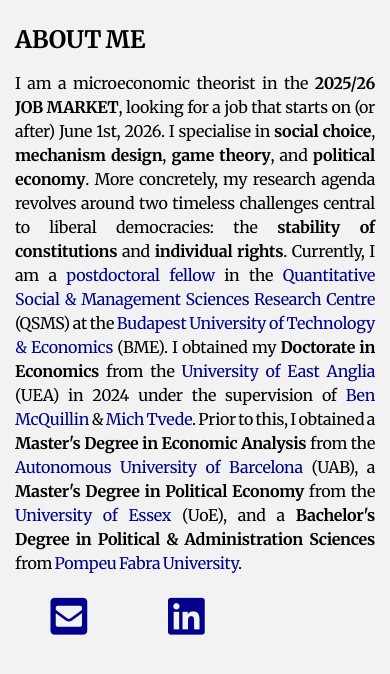
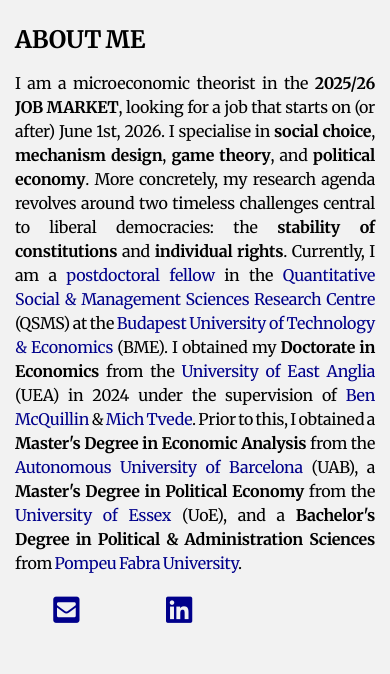
Before and after one commit to HectorHermidaRivera/hectorhermidarivera.github.io, a Jekyll site: the page built from index.md, in a window 390 px wide. Shown: the top 674 px of the page. Built offline with Jekyll 4.4.1, drawn with Linux system fonts in a browser that asks for light colours; a style sheet for code colours, icons or effects is not loaded.

Commit message:
Update style.css

```diff
--- a/assets/css/style.css
+++ b/assets/css/style.css
@@ -352,7 +352,7 @@ a {
  #about-me .icon-row a {
     flex: 0 1 auto;
     text-align: center;
-    font-size: 1.75em;           /* make icons bigger */
+    font-size: 1.25em;           /* make icons bigger */
     transition: none;          /* no animation needed */
   }
 
```
